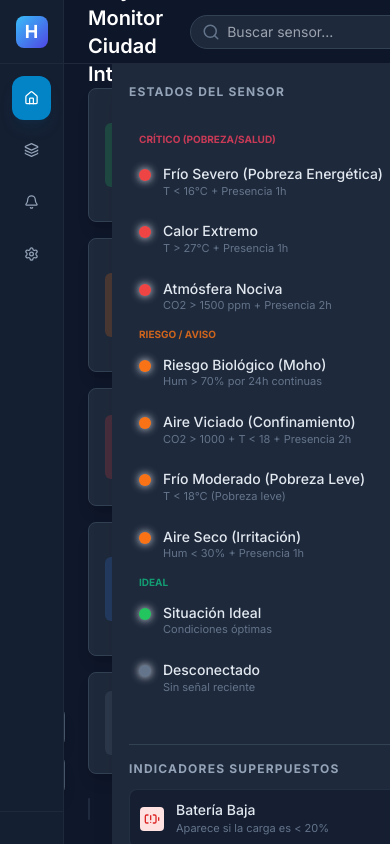
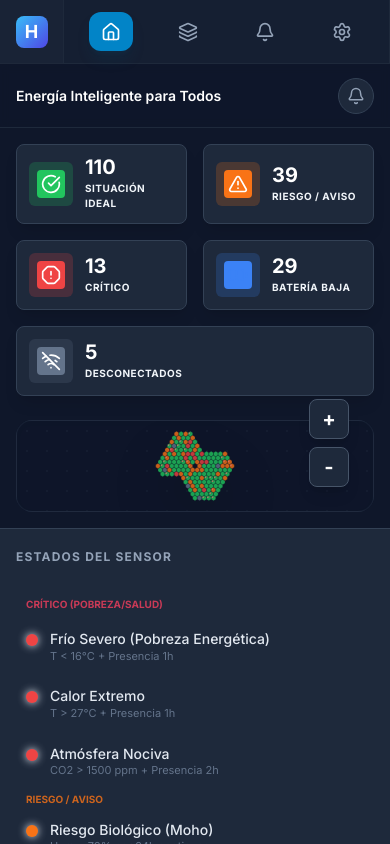
Before and after one commit to alvarojd/eitel, a React (Vite) app: page / in a window 390 px wide. Built offline with nearby package versions, Linux system fonts and the light colour scheme.

Commit message:
Mejora de responsividad móvil, navegación horizontal, soporte para DevEUI y cambio de título

```diff
--- a/App.tsx
+++ b/App.tsx
@@ -80,7 +80,7 @@ const App: React.FC = () => {
         <StatsPanel stats={stats} />
 
         {/* Main Content Area */}
-        <div className="flex-1 min-h-0 relative rounded-2xl border border-slate-700/50 shadow-inner bg-slate-900/40 flex">
+        <div className="flex-1 min-h-0 relative rounded-2xl border border-slate-700/50 shadow-inner bg-slate-900/40 flex flex-col lg:flex-row">
 
           {loading && sensors.length === 0 ? (
             <div className="flex-1 flex items-center justify-center">
--- a/api/sensors.ts
+++ b/api/sensors.ts
@@ -11,7 +11,7 @@ export default async function handler(req: any, res: any) {
     const { rows } = await sql`
       WITH latest_measurements AS (
         SELECT DISTINCT ON (device_id)
-          device_id, temperature, humidity, co2, battery, rssi, presence, latitude, longitude, gateway_id, created_at
+          device_id, dev_eui, temperature, humidity, co2, battery, rssi, presence, latitude, longitude, gateway_id, created_at
         FROM measurements
         ORDER BY device_id, created_at DESC
       ),
@@ -105,6 +105,7 @@ export default async function handler(req: any, res: any) {
 
       return {
         id: row.device_id,
+        devEui: row.dev_eui,
         battery: row.battery,
         temperature: temp,
         humidity: hum,
--- a/components/HexMap.tsx
+++ b/components/HexMap.tsx
@@ -60,7 +60,7 @@ const HexMap: React.FC<HexMapProps> = ({ sensors, onSensorSelect, selectedSensor
 
       <svg
         viewBox={`${minX} ${minY} ${maxX - minX} ${maxY - minY}`}
-        className="w-full h-full max-h-[80vh] select-none filter drop-shadow-2xl"
+        className="w-full h-full max-h-[50vh] lg:max-h-[80vh] select-none filter drop-shadow-2xl"
         preserveAspectRatio="xMidYMid meet"
       >
         <defs>
--- a/components/Layout.tsx
+++ b/components/Layout.tsx
@@ -8,88 +8,122 @@ interface LayoutProps {
   onTabChange: (tab: string) => void;
 }
 
-const NavItem = ({ icon, label, active = false, onClick }: { icon: React.ReactNode, label: string, active?: boolean, onClick: () => void }) => (
+const NavItem = ({ icon, label, active = false, onClick, isCollapsed }: { icon: React.ReactNode, label: string, active?: boolean, onClick: () => void, isCollapsed: boolean }) => (
   <div
     onClick={onClick}
-    className={`p-3 rounded-xl mb-2 cursor-pointer transition-all duration-200 group flex items-center justify-center lg:justify-start ${active ? 'bg-sky-600 text-white shadow-lg shadow-sky-900/20' : 'text-slate-400 hover:bg-slate-800 hover:text-white'}`}
+    className={`p-3 rounded-xl cursor-pointer transition-all duration-200 group flex items-center justify-center lg:justify-start ${isCollapsed ? 'mb-0 lg:mb-2' : 'mb-2'} ${active ? 'bg-sky-600 text-white shadow-lg shadow-sky-900/20' : 'text-slate-400 hover:bg-slate-800 hover:text-white'}`}
   >
     {icon}
-    {label && <span className="ml-3 hidden lg:block font-medium">{label}</span>}
+    {label && <span className={`ml-3 font-medium ${isCollapsed ? 'hidden' : 'hidden lg:block'}`}>{label}</span>}
   </div>
 );
 
 const Layout: React.FC<LayoutProps> = ({ children, sidebar, activeTab, onTabChange }) => {
+  const [isSidebarCollapsed, setIsSidebarCollapsed] = React.useState(false);
+
+  // Auto-collapse on small screens on initial load
+  React.useEffect(() => {
+    const handleResize = () => {
+      if (window.innerWidth < 1024) {
+        setIsSidebarCollapsed(true);
+      } else {
+        setIsSidebarCollapsed(false);
+      }
+    };
+
+    handleResize();
+    // We don't necessarily want to force it on every resize if the user manually toggled it,
+    // but for initial load it's good.
+  }, []);
+
+  const toggleSidebar = () => {
+    setIsSidebarCollapsed(!isSidebarCollapsed);
+  };
+
   return (
-    <div className="h-screen w-screen bg-slate-900 flex overflow-hidden">
-      {/* Main Navigation (Left Slim) */}
-      <nav className="w-16 lg:w-64 bg-slate-850 h-full flex flex-col border-r border-slate-800 z-10 flex-shrink-0">
-        <div className="h-16 flex items-center justify-center lg:justify-start lg:px-6 border-b border-slate-800">
-          <div className="w-8 h-8 bg-gradient-to-br from-sky-400 to-indigo-600 rounded-lg flex items-center justify-center text-white font-bold text-lg">H</div>
-          <span className="ml-3 text-white font-bold text-lg hidden lg:block tracking-tight">HexaSense</span>
+    <div className="h-screen w-screen bg-slate-900 flex flex-col lg:flex-row overflow-hidden">
+      {/* Main Navigation (Side or Top when collapsed on mobile) */}
+      <nav className={`bg-slate-850 flex ${isSidebarCollapsed ? 'w-full h-16 flex-row lg:w-16 lg:h-full lg:flex-col' : 'w-full h-auto lg:w-64 lg:h-full flex-col'} border-r border-b lg:border-b-0 border-slate-800 z-30 flex-shrink-0 transition-all duration-300 ease-in-out`}>
+        <div
+          className={`flex items-center ${isSidebarCollapsed ? 'w-16 h-16 lg:w-full lg:h-16 justify-center' : 'w-full h-16 justify-between px-6'} border-r lg:border-r-0 lg:border-b border-slate-800 cursor-pointer hover:bg-slate-800/50 flex-shrink-0`}
+          onClick={toggleSidebar}
+          title={isSidebarCollapsed ? "Expandir menú" : "Contraer menú"}
+        >
+          <div className="flex items-center">
+            <div className="w-8 h-8 bg-gradient-to-br from-sky-400 to-indigo-600 rounded-lg flex items-center justify-center text-white font-bold text-lg flex-shrink-0">H</div>
+            {!isSidebarCollapsed && <span className="ml-3 text-white font-bold text-lg tracking-tight">HexaSense</span>}
+          </div>
+          {!isSidebarCollapsed && <div className="text-slate-500 hover:text-white lg:hidden">✕</div>}
         </div>
 
-        <div className="flex-1 p-3">
+        <div className={`flex-1 p-3 flex ${isSidebarCollapsed ? 'flex-row lg:flex-col justify-around lg:justify-start gap-2' : 'flex-col overflow-y-auto'}`}>
           <NavItem
             icon={<Home size={20} />}
             label="Resumen"
             active={activeTab === 'resumen'}
             onClick={() => onTabChange('resumen')}
+            isCollapsed={isSidebarCollapsed}
           />
           <NavItem
             icon={<Layers size={20} />}
             label="Dispositivos"
             active={activeTab === 'dispositivos'}
             onClick={() => onTabChange('dispositivos')}
+            isCollapsed={isSidebarCollapsed}
           />
           <NavItem
             icon={<Bell size={20} />}
             label="Alertas"
             active={activeTab === 'alertas'}
             onClick={() => onTabChange('alertas')}
+            isCollapsed={isSidebarCollapsed}
           />
           <NavItem
             icon={<Settings size={20} />}
             label="Configuración"
             active={activeTab === 'configuracion'}
             onClick={() => onTabChange('configuracion')}
+            isCollapsed={isSidebarCollapsed}
           />
         </div>
 
-        <div className="p-4 border-t border-slate-800 text-center lg:text-left">
-          <div className="text-xs text-slate-500 hidden lg:block mb-1">Conectado a</div>
-          <div className="text-xs font-mono text-sky-500 hidden lg:block truncate">cloud.thethings.network</div>
-        </div>
+        {!isSidebarCollapsed && (
+          <div className="p-4 border-t border-slate-800 text-center lg:text-left transition-opacity duration-300 hidden lg:block">
+            <div className="text-xs text-slate-500 mb-1">Conectado a</div>
+            <div className="text-xs font-mono text-sky-500 truncate">cloud.thethings.network</div>
+          </div>
+        )}
       </nav>
 
       {/* Main Content Area */}
       <main className="flex-1 flex flex-col relative h-full overflow-hidden">
         {/* Top Header */}
-        <header className="h-16 bg-slate-900/50 backdrop-blur-sm border-b border-slate-800 flex items-center justify-between px-6 absolute top-0 left-0 right-0 z-10">
-          <h1 className="text-xl font-semibold text-white">Proyecto: Monitor Ciudad Inteligente</h1>
-          <div className="flex items-center gap-4">
-            <div className="relative">
+        <header className="h-16 bg-slate-900/50 backdrop-blur-sm border-b border-slate-800 flex items-center justify-between px-4 lg:px-6 absolute top-0 left-0 right-0 z-10">
+          <h1 className="text-sm lg:text-xl font-semibold text-white truncate mr-2">Energía Inteligente para Todos</h1>
+          <div className="flex items-center gap-2 lg:gap-4">
+            <div className="relative hidden md:block">
               <Search size={18} className="absolute left-3 top-1/2 -translate-y-1/2 text-slate-500" />
               <input
                 type="text"
                 placeholder="Buscar sensor..."
-                className="bg-slate-800 text-sm text-white pl-9 pr-4 py-1.5 rounded-full border border-slate-700 focus:outline-none focus:border-sky-500 transition-colors w-64"
+                className="bg-slate-800 text-sm text-white pl-9 pr-4 py-1.5 rounded-full border border-slate-700 focus:outline-none focus:border-sky-500 transition-colors w-40 lg:w-64"
               />
             </div>
-            <button className="p-2 text-slate-400 hover:text-white bg-slate-800 rounded-full border border-slate-700">
+            <button className="p-2 text-slate-400 hover:text-white bg-slate-800 rounded-full border border-slate-700 flex-shrink-0">
               <Bell size={18} />
             </button>
           </div>
         </header>
 
         {/* Dashboard Content */}
-        <div className="flex-1 overflow-hidden pt-16 flex">
+        <div className="flex-1 overflow-y-auto lg:overflow-hidden pt-16 flex flex-col lg:flex-row">
           {/* Center Canvas */}
-          <div className="flex-1 p-6 overflow-hidden flex flex-col relative">
+          <div className="flex-1 p-4 lg:p-6 overflow-hidden flex flex-col relative min-h-[400px] lg:min-h-0">
             {children}
           </div>
 
           {/* Right Panel - Context Aware */}
-          <div className="w-80 bg-slate-800 border-l border-slate-800 flex-shrink-0 z-20 shadow-xl relative">
+          <div className="w-full lg:w-80 bg-slate-800 border-t lg:border-t-0 lg:border-l border-slate-700 flex-shrink-0 z-20 shadow-xl relative min-h-[500px] lg:min-h-0">
             {sidebar}
           </div>
         </div>
--- a/components/SensorDetail.tsx
+++ b/components/SensorDetail.tsx
@@ -55,7 +55,7 @@ const SensorDetail: React.FC<SensorDetailProps> = ({ sensor, isSimulated, onClos
   if (!sensor) return null;
 
   return (
-    <div className="h-full bg-slate-800 flex flex-col border-l border-slate-700 shadow-2xl w-full">
+    <div className="h-full bg-slate-800 flex flex-col shadow-2xl w-full">
       {/* Header */}
       <div className="p-6 border-b border-slate-700 flex justify-between items-start">
         <div>
@@ -63,7 +63,7 @@ const SensorDetail: React.FC<SensorDetailProps> = ({ sensor, isSimulated, onClos
             <MapPin size={18} className="text-slate-400" />
             {sensor.name}
           </h2>
-          <p className="text-sm text-slate-400 mt-1">{sensor.id}</p>
+          <p className="text-sm text-slate-400 mt-1">{sensor.devEui || sensor.id}</p>
         </div>
         <button onClick={onClose} className="text-slate-400 hover:text-white transition-colors">
           <X size={24} />
--- a/components/StatsPanel.tsx
+++ b/components/StatsPanel.tsx
@@ -15,16 +15,16 @@ const StatCard: React.FC<{
   bgClass: string;
   textClass?: string;
 }> = ({ label, count, subtext, icon, bgClass, textClass = "text-white" }) => (
-  <div className="flex items-center p-4 bg-slate-800 rounded-lg border border-slate-700 shadow-lg min-w-[200px] flex-1">
-    <div className={`p-3 rounded-md ${bgClass} bg-opacity-20 mr-4 ${textClass}`}>
-      <div className={`p-2 rounded ${bgClass}`}>
-        {icon}
+  <div className="flex items-center p-3 lg:p-4 bg-slate-800 rounded-lg border border-slate-700 shadow-lg min-w-[140px] lg:min-w-[200px] flex-1">
+    <div className={`p-2 lg:p-3 rounded-md ${bgClass} bg-opacity-20 mr-3 lg:mr-4 ${textClass}`}>
+      <div className={`p-1 lg:p-2 rounded ${bgClass}`}>
+        {React.cloneElement(icon as React.ReactElement, { size: 20 })}
       </div>
     </div>
     <div>
-      <div className="text-3xl font-bold text-white leading-none">{count}</div>
-      <div className="text-xs font-bold text-slate-100 uppercase tracking-wider mt-1">{label}</div>
-      <div className="text-xs text-slate-400 mt-0.5">{subtext}</div>
+      <div className="text-xl lg:text-3xl font-bold text-white leading-none">{count}</div>
+      <div className="text-[10px] lg:text-xs font-bold text-slate-100 uppercase tracking-wider mt-1">{label}</div>
+      <div className="text-[10px] lg:text-xs text-slate-400 mt-0.5 hidden sm:block">{subtext}</div>
     </div>
   </div>
 );
--- a/services/ttnService.ts
+++ b/services/ttnService.ts
@@ -103,6 +103,7 @@ export const fetchSensorData = async (): Promise<SensorData[]> => {
         latitude: device.latitude,
         longitude: device.longitude,
         gatewayId: device.gatewayId,
+        devEui: device.devEui,
         indicators: device.indicators
       };
     });
--- a/types.ts
+++ b/types.ts
@@ -33,6 +33,7 @@ export interface SensorData {
   latitude?: number;
   longitude?: number;
   gatewayId?: string;
+  devEui?: string;
 }
 
 export interface Stats {
```
Also changed, not shown: api/webhook.ts (+6 -3 lines), 1 other file (tests, documents, lock files or other folders).
